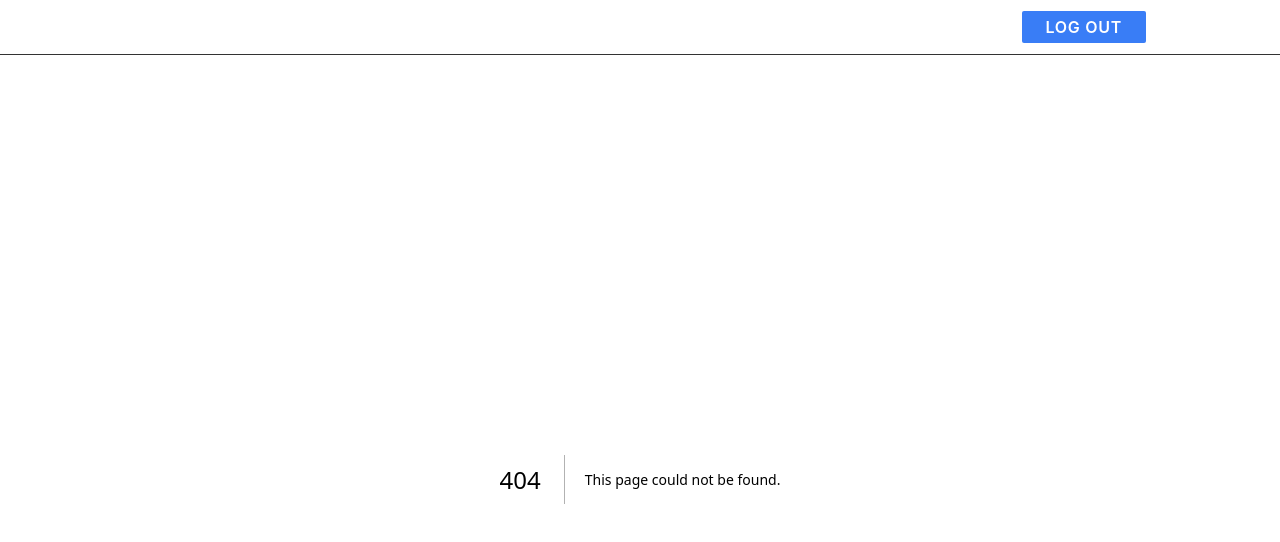
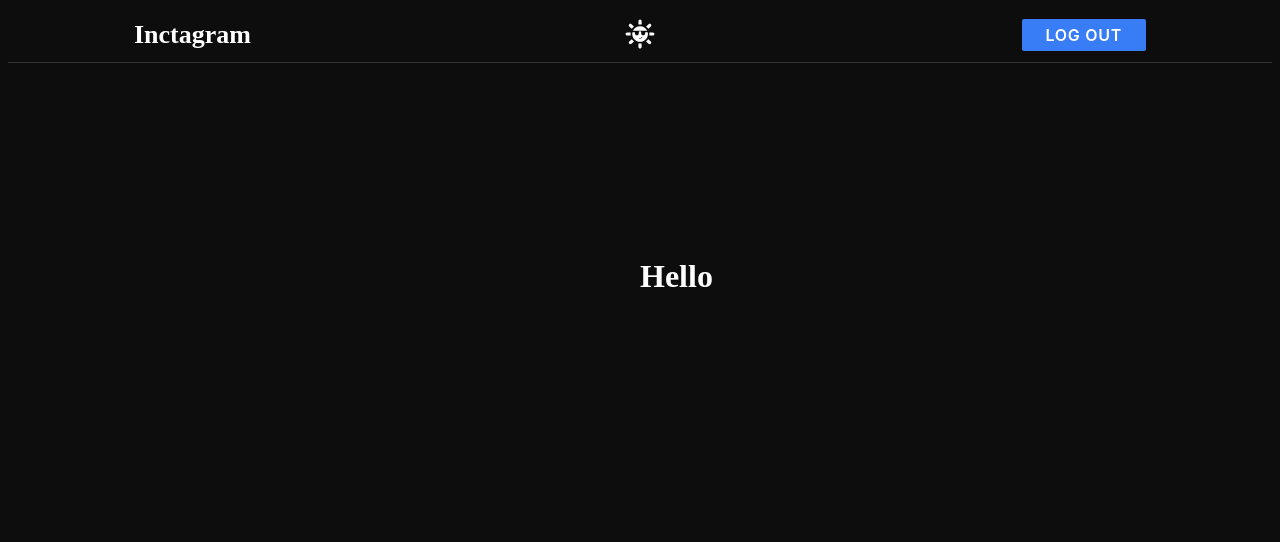
Before and after one commit to sousva/inctagram, a Next.js app: page /profile/profile-settings in a window 1280 px wide. Before the commit this address had no page. Shown: the top 542 px of the page. Built offline with nearby package versions, Linux system fonts and the light colour scheme.

Commit message:
feat: add profile-settings page&layout

```diff
--- a/src/app/page.tsx
+++ b/src/app/page.tsx
@@ -1,11 +1,17 @@
 'use client'
 import React from 'react'
 import {HomePageStyled} from 'app/styled'
+import {Button} from 'common/components/Button/Button'
+import Link from 'next/link'
+import {PATH} from 'app/path'
 
 export default function Page() {
     return (
         <HomePageStyled>
             <h1>Home Page</h1>
+            <Link href={PATH.PROFILE_SETTINGS}>
+                <Button variant={'contained'}>Profile Settings</Button>
+            </Link>
         </HomePageStyled>
     )
 }
--- a/src/app/path.ts
+++ b/src/app/path.ts
@@ -6,4 +6,5 @@ export const PATH = {
     EXPIRED_LINK: '/auth/email-resending',
     REGISTRATION_CONFIRMED: '/auth/registrationConfirmed',
     CREATE_NEW_PASSWORD: '/create-new-password/:token',
+    PROFILE_SETTINGS: 'profile/profile-settings',
 } as const
--- /dev/null
+++ b/src/app/profile/profile-settings/layout.tsx
@@ -0,0 +1,10 @@
+import React from 'react'
+
+export const metadata = {
+    title: 'Profile settings page',
+    description: 'Here you can add/update your profile information and settings',
+}
+
+export default function ProfileSettingsLayout({children}: {children: React.ReactNode}) {
+    return <>{children}</>
+}
--- /dev/null
+++ b/src/app/profile/profile-settings/page.tsx
@@ -0,0 +1,12 @@
+'use client'
+
+import React from 'react'
+import {ProfileSettingsWrapper} from 'app/profile/profile-settings/styled'
+
+export default function Page() {
+    return (
+        <ProfileSettingsWrapper>
+            <h1>Hello</h1>
+        </ProfileSettingsWrapper>
+    )
+}
--- /dev/null
+++ b/src/app/profile/profile-settings/styled.ts
@@ -0,0 +1,12 @@
+import styled from 'styled-components'
+
+export const ProfileSettingsWrapper = styled.div`
+    position: relative;
+    height: 300px;
+
+    h1 {
+        position: absolute;
+        top: 50%;
+        left: 50%;
+    }
+`
```
